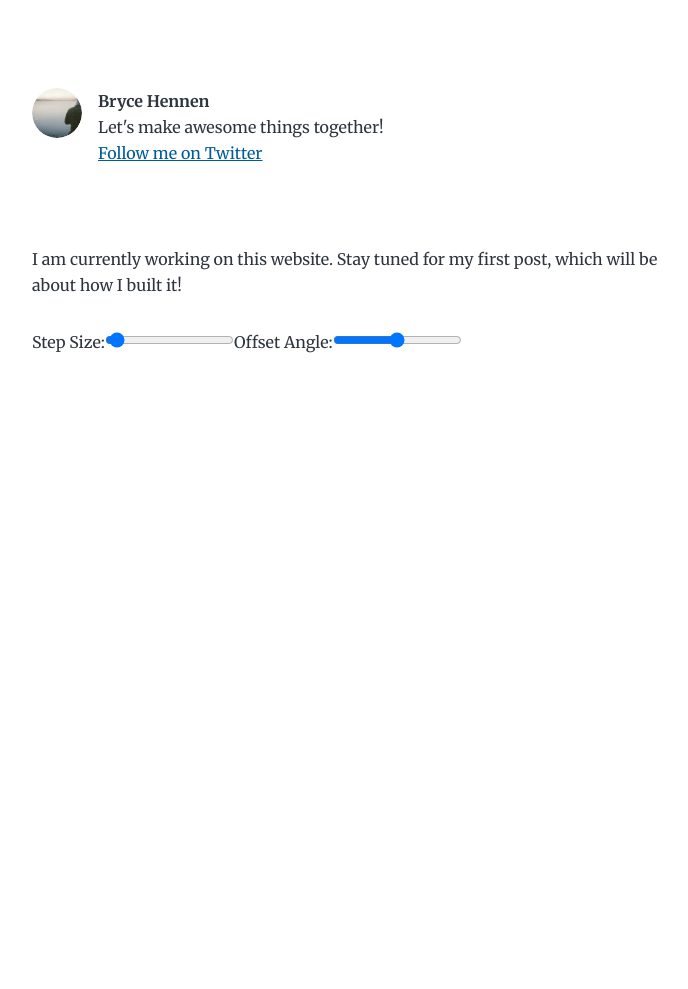
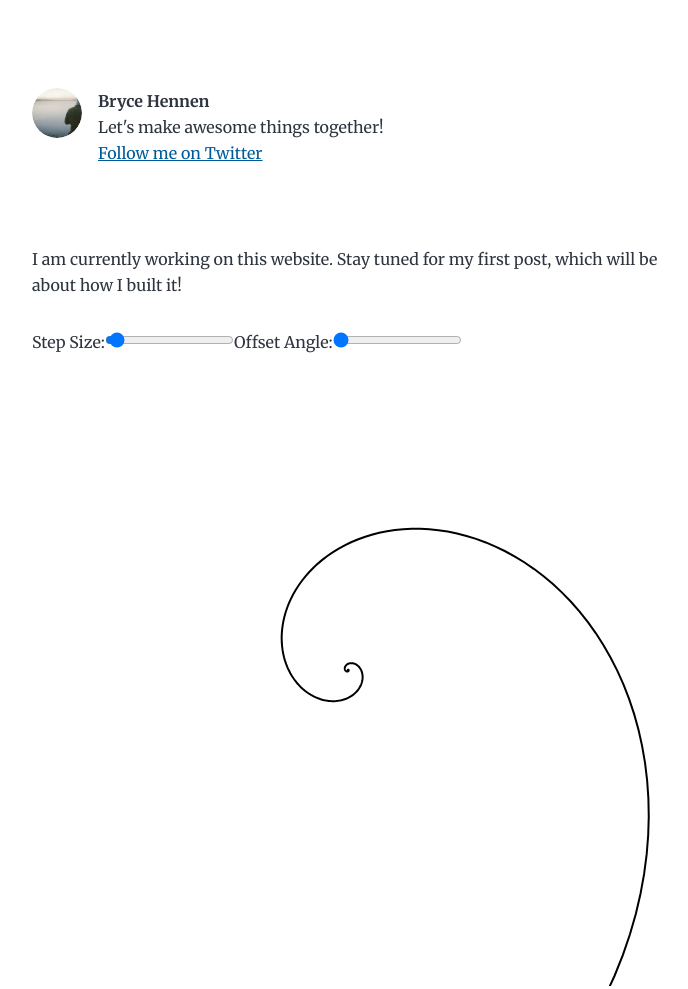
Before and after one commit to BHennen/BHennen.github.io, a Gatsby site in the folder website/: page / in a window 1280 px wide. Shown: the whole page, without its empty margins (292-980 px from the left). Built offline with nearby package versions, Linux system fonts and the light colour scheme; Gatsby itself is replaced by a stand-in of ours.

Commit message:
fix offset angle

```diff
--- a/website/src/pages/index.js
+++ b/website/src/pages/index.js
@@ -20,7 +20,7 @@ const BlogIndex = ({ data, location }) => {
                     I am currently working on this website. Stay tuned for my
                     first post, which will be about how I built it!
                 </p>
-                <Spiral theta={0} />
+                <Spiral offsetAngle={0} />
             </Layout>
         )
     }
```
